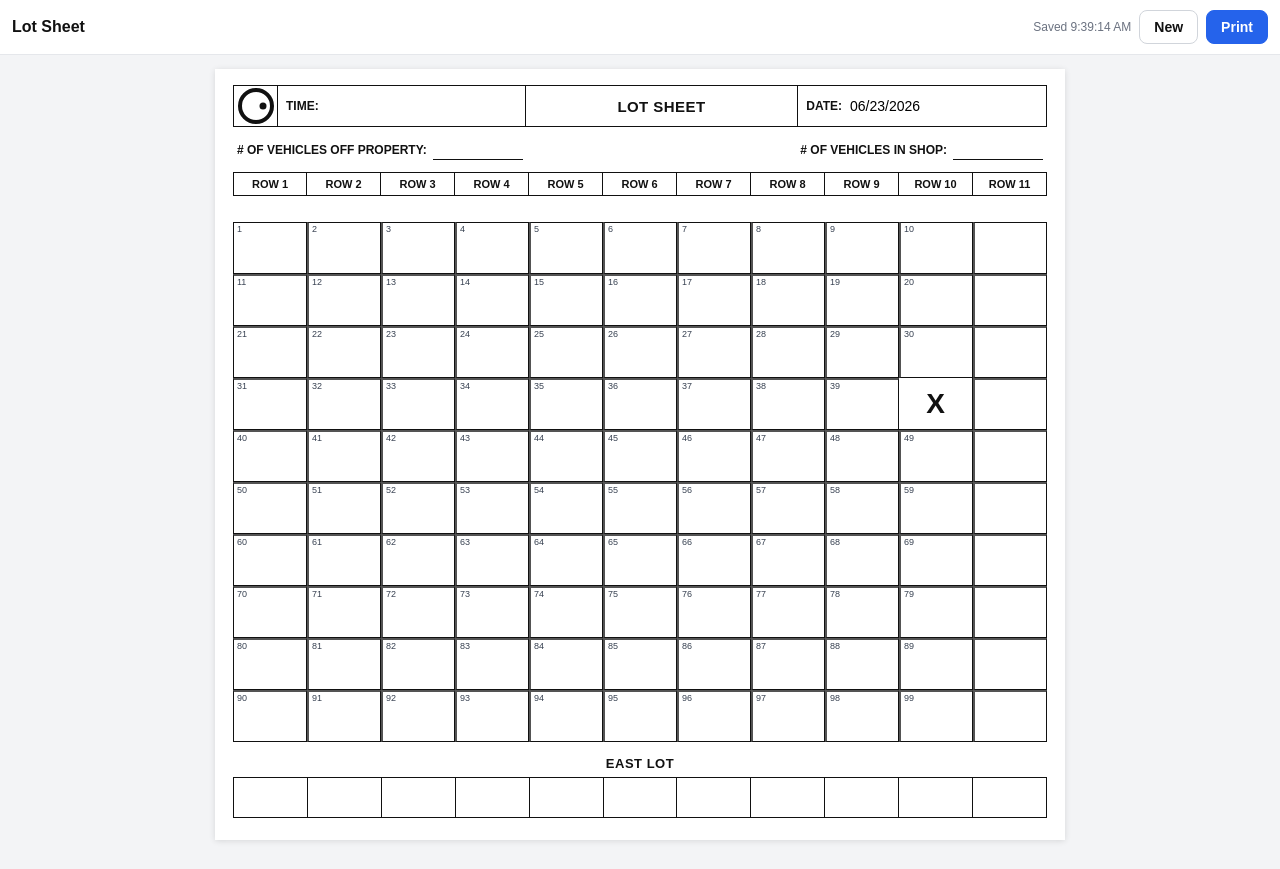
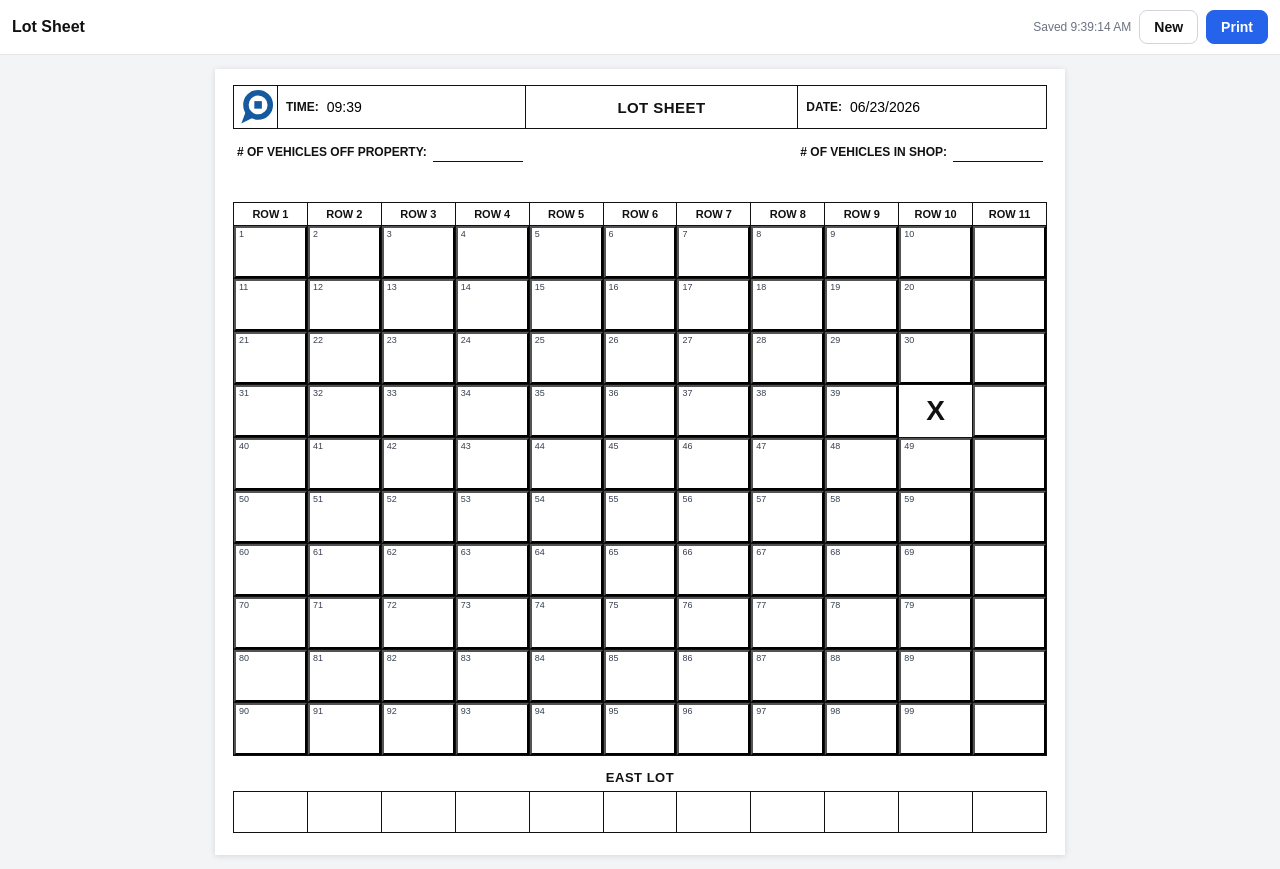
Before and after one commit to bedcomfy/lotsheet, a Next.js app: page / in a window 1280 px wide. Built offline with nearby package versions, Linux system fonts and the light colour scheme.

Commit message:
Layout fixes: new logo, auto-fill TIME, front buses above ROW bar, uniform 1px lines

```diff
--- a/app/components/LotSheet.js
+++ b/app/components/LotSheet.js
@@ -16,12 +16,14 @@ import CellEditor from "./CellEditor";
 const STORAGE_KEY = "lotsheet:current";
 
 function emptySheet() {
-  const today = new Date();
-  const yyyy = today.getFullYear();
-  const mm = String(today.getMonth() + 1).padStart(2, "0");
-  const dd = String(today.getDate()).padStart(2, "0");
+  const now = new Date();
+  const yyyy = now.getFullYear();
+  const mm = String(now.getMonth() + 1).padStart(2, "0");
+  const dd = String(now.getDate()).padStart(2, "0");
+  const hh = String(now.getHours()).padStart(2, "0");
+  const min = String(now.getMinutes()).padStart(2, "0");
   return {
-    time: "",
+    time: `${hh}:${min}`,
     date: `${mm}/${dd}/${yyyy}`,
     offProperty: "",
     inShop: "",
@@ -102,13 +104,12 @@ export default function LotSheet() {
   }
 
   // ---- cell renderer ----
-  function Cell({ id, slotLabel, colFirst, bandTop }) {
+  function Cell({ id, slotLabel }) {
     const data = getCell(id);
     const blocked = slotLabel === "X";
-    const edge = `${colFirst ? "col-first" : ""} ${bandTop ? "band-top" : ""}`;
     if (blocked) {
       return (
-        <div className={`cell cell--blocked ${edge}`}>
+        <div className="cell cell--blocked">
           <span className="cell__x">X</span>
         </div>
       );
@@ -116,7 +117,7 @@ export default function LotSheet() {
     return (
       <button
         type="button"
-        className={`cell ${edge} ${data.num ? "cell--filled" : ""}`}
+        className={`cell ${data.num ? "cell--filled" : ""}`}
         onClick={() => openCell(id, slotLabel != null ? `Slot ${slotLabel}` : "Bus", null)}
       >
         {slotLabel != null && <span className="cell__slot">{slotLabel}</span>}
@@ -154,10 +155,13 @@ export default function LotSheet() {
           {/* Header */}
           <div className="head">
             <div className="head__logo">
-              <svg viewBox="0 0 40 40" width="40" height="40" aria-hidden="true">
-                <circle cx="20" cy="20" r="16" fill="none" stroke="#111" strokeWidth="4" />
-                <circle cx="27" cy="20" r="3.5" fill="#111" />
-                <path d="M20 4 a16 16 0 0 1 0 0" />
+              <svg viewBox="0 0 100 100" width="42" height="42" aria-hidden="true">
+                {/* pointed tail at lower-left */}
+                <path d="M27 57 L15 89 L46 74 Z" fill="#15599f" />
+                {/* ring */}
+                <circle cx="55" cy="45" r="29" fill="none" stroke="#15599f" strokeWidth="13" />
+                {/* center square */}
+                <rect x="46" y="36" width="18" height="18" fill="#15599f" />
               </svg>
             </div>
             <div className="head__field head__time">
@@ -198,16 +202,8 @@ export default function LotSheet() {
             </div>
           </div>
 
-          {/* Main grid */}
-          <div className="grid">
-            {/* Column headers */}
-            {Array.from({ length: COLUMN_COUNT }).map((_, c) => (
-              <div key={`h${c}`} className={`grid__header ${c === 0 ? "col-first" : ""}`}>
-                ROW {c + 1}
-              </div>
-            ))}
-
-            {/* Front-bus row (ROW 1..6 only): open whitespace, no borders, no numbers */}
+          {/* Front-bus row — open whitespace ABOVE the ROW bar, ROW 1..6 only */}
+          <div className="frontrow">
             {Array.from({ length: COLUMN_COUNT }).map((_, c) =>
               c < FRONT_COLUMNS ? (
                 <button
@@ -228,38 +224,28 @@ export default function LotSheet() {
                 <div key={`f${c}`} className="front front--empty" />
               )
             )}
+          </div>
+
+          {/* Main grid: ROW bar sits directly on top of the cells */}
+          <div className="grid">
+            {/* Column headers (ROW 1..11) */}
+            {Array.from({ length: COLUMN_COUNT }).map((_, c) => (
+              <div key={`h${c}`} className="grid__header">
+                ROW {c + 1}
+              </div>
+            ))}
 
             {/* Numbered bands */}
             {SLOTS.map((band, b) =>
               band.map((slot, c) => {
-                const colFirst = c === 0;
-                const bandTop = b === 0;
                 if (c === COLUMN_COUNT - 1) {
                   // ROW 11 — writable, unnumbered
-                  return (
-                    <Cell
-                      key={`b${b}c${c}`}
-                      id={row11CellId(b)}
-                      slotLabel={null}
-                      colFirst={colFirst}
-                      bandTop={bandTop}
-                    />
-                  );
+                  return <Cell key={`b${b}c${c}`} id={row11CellId(b)} slotLabel={null} />;
                 }
                 if (slot === "X") {
-                  return (
-                    <Cell key={`b${b}c${c}`} id={null} slotLabel="X" colFirst={colFirst} bandTop={bandTop} />
-                  );
+                  return <Cell key={`b${b}c${c}`} id={null} slotLabel="X" />;
                 }
-                return (
-                  <Cell
-                    key={`b${b}c${c}`}
-                    id={numberedCellId(slot)}
-                    slotLabel={slot}
-                    colFirst={colFirst}
-                    bandTop={bandTop}
-                  />
-                );
+                return <Cell key={`b${b}c${c}`} id={numberedCellId(slot)} slotLabel={slot} />;
               })
             )}
           </div>
--- a/app/globals.css
+++ b/app/globals.css
@@ -164,26 +164,14 @@ button {
   border-bottom-color: var(--accent);
 }
 
-/* Grid */
-.grid {
+/* Front-bus whitespace row — sits ABOVE the ROW bar, no visible lines.
+   Uses the same gap/border geometry as .grid so columns line up. */
+.frontrow {
   display: grid;
   grid-template-columns: repeat(11, minmax(0, 1fr));
+  gap: 1px;
+  border: 1px solid transparent;
 }
-.grid__header {
-  text-align: center;
-  font-size: 11px;
-  font-weight: 700;
-  padding: 5px 1px;
-  border-top: 1px solid var(--line);
-  border-right: 1px solid var(--line);
-  border-bottom: 1px solid var(--line);
-  white-space: nowrap;
-}
-.grid__header.col-first {
-  border-left: 1px solid var(--line);
-}
-
-/* Front-bus whitespace row (no borders) */
 .front {
   min-height: 26px;
   border: none;
@@ -205,24 +193,37 @@ button {
   outline: 1px dashed #cbd5e1; /* faint hint on screen only */
 }
 
+/* Grid — uniform 1px lines everywhere via a line-coloured background
+   showing through 1px gaps, plus a 1px outer border. */
+.grid {
+  display: grid;
+  grid-template-columns: repeat(11, minmax(0, 1fr));
+  gap: 1px;
+  background: var(--line);
+  border: 1px solid var(--line);
+}
+.grid__header {
+  text-align: center;
+  font-size: 11px;
+  font-weight: 700;
+  padding: 5px 1px;
+  white-space: nowrap;
+  background: var(--paper);
+  display: flex;
+  align-items: center;
+  justify-content: center;
+}
+
 /* Cells */
 .cell {
   position: relative;
   min-height: 52px;
-  border-right: 1px solid var(--line);
-  border-bottom: 1px solid var(--line);
   background: var(--paper);
   display: flex;
   align-items: center;
   justify-content: center;
   padding: 0;
   width: 100%;
-}
-.cell.col-first {
-  border-left: 1px solid var(--line);
-}
-.cell.band-top {
-  border-top: 1px solid var(--line);
 }
 .cell__slot {
   position: absolute;
@@ -272,13 +273,13 @@ button {
 .eastlot {
   display: grid;
   grid-template-columns: repeat(11, minmax(0, 1fr));
-  border-top: 1px solid var(--line);
-  border-left: 1px solid var(--line);
+  gap: 1px;
+  background: var(--line);
+  border: 1px solid var(--line);
 }
 .eastlot__cell {
   min-height: 40px;
-  border-right: 1px solid var(--line);
-  border-bottom: 1px solid var(--line);
+  background: var(--paper);
 }
 
 /* ---------- Modal editor (screen only) ---------- */
```
